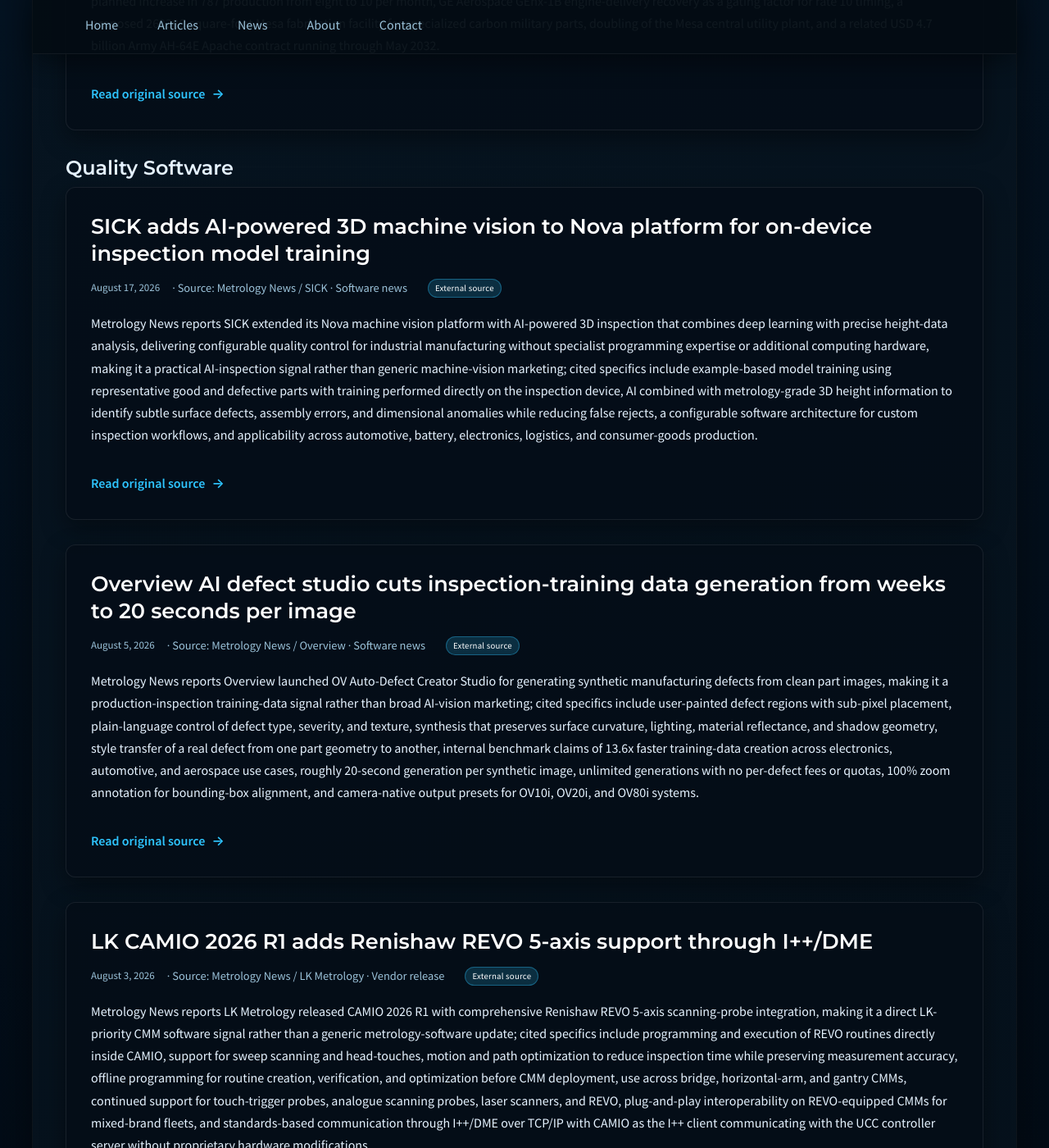
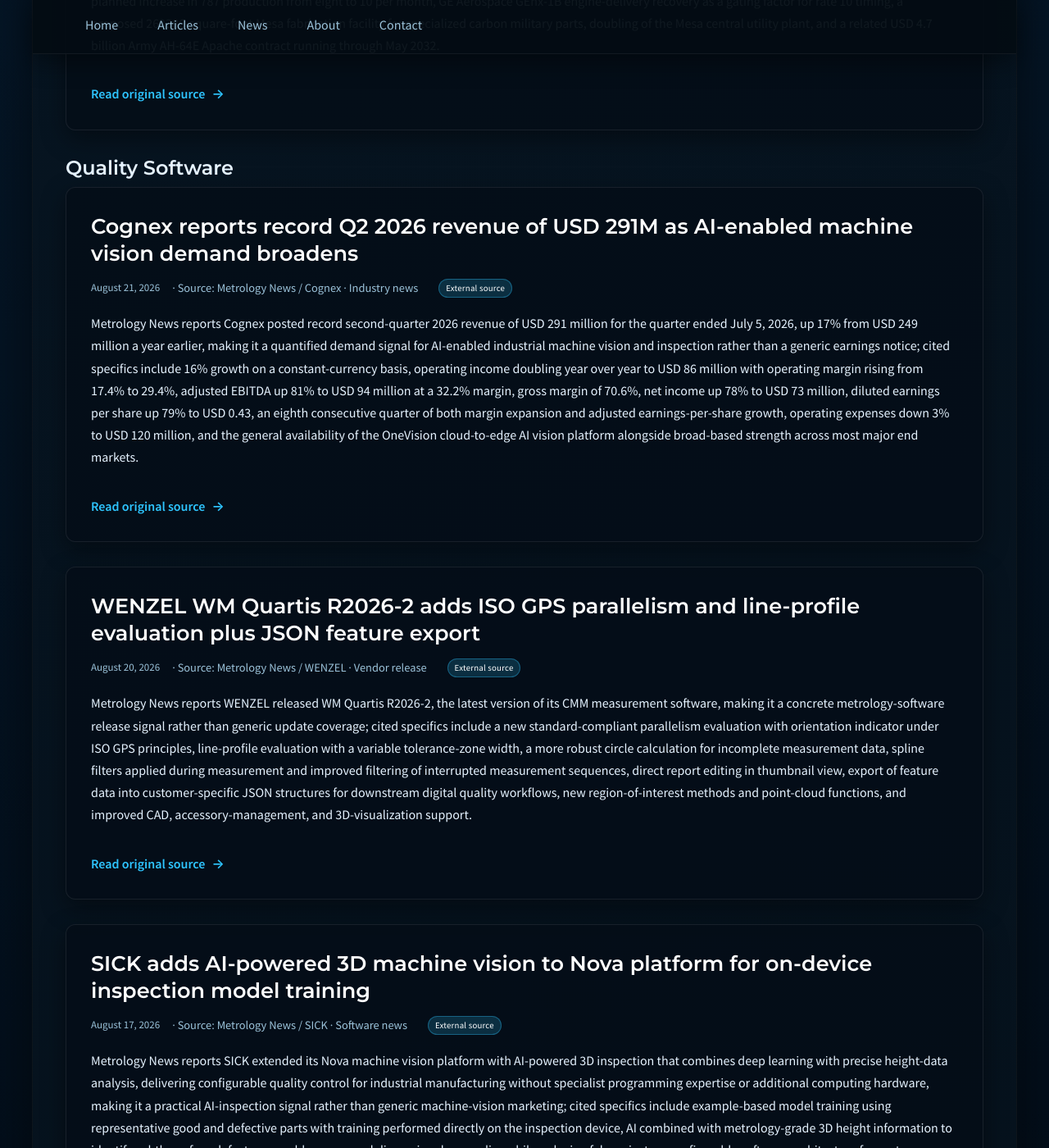
Before and after one commit to JohnForeman/MetrologyCentral, a Jekyll site: the page built from news.md, in a window 1280 px wide and 1400 px high, scrolled down 5489 px. Shown: the whole window at 82% size. Built offline with Jekyll 4.4.1, drawn with Linux system fonts in a browser that asks for light colours.

Commit message:
Add high-signal quality software news for Aug 21 sweep (Cognex Q2 AI machine vision, WENZEL WM Quartis R2026-2)

```diff
--- a/_data/news.yml
+++ b/_data/news.yml
@@ -1,4 +1,36 @@
 ---
+- date: '2026-08-21'
+  title: Cognex reports record Q2 2026 revenue of USD 291M as AI-enabled machine vision demand broadens
+  source: Metrology News / Cognex
+  sector: quality_software
+  kind: industry_news
+  summary: >-
+    Metrology News reports Cognex posted record second-quarter 2026 revenue of USD 291 million for the quarter ended
+    July 5, 2026, up 17% from USD 249 million a year earlier, making it a quantified demand signal for AI-enabled
+    industrial machine vision and inspection rather than a generic earnings notice; cited specifics include 16% growth
+    on a constant-currency basis, operating income doubling year over year to USD 86 million with operating margin
+    rising from 17.4% to 29.4%, adjusted EBITDA up 81% to USD 94 million at a 32.2% margin, gross margin of 70.6%, net
+    income up 78% to USD 73 million, diluted earnings per share up 79% to USD 0.43, an eighth consecutive quarter of
+    both margin expansion and adjusted earnings-per-share growth, operating expenses down 3% to USD 120 million, and
+    the general availability of the OneVision cloud-to-edge AI vision platform alongside broad-based strength across
+    most major end markets.
+  url: https://metrology.news/cognex-reports-record-q2-revenue-as-ai-enabled-machine-vision-drives-growth/
+- date: '2026-08-20'
+  title: WENZEL WM Quartis R2026-2 adds ISO GPS parallelism and line-profile evaluation plus JSON feature export
+  source: Metrology News / WENZEL
+  sector: quality_software
+  kind: vendor_release
+  summary: >-
+    Metrology News reports WENZEL released WM Quartis R2026-2, the latest version of its CMM measurement software,
+    making it a concrete metrology-software release signal rather than generic update coverage; cited specifics include
+    a new standard-compliant parallelism evaluation with orientation indicator under ISO GPS principles, line-profile
+    evaluation with a variable tolerance-zone width, a more robust circle calculation for incomplete measurement data,
+    spline filters applied during measurement and improved filtering of interrupted measurement sequences, direct report
+    editing in thumbnail view, export of feature data into customer-specific JSON structures for downstream digital
+    quality workflows, new region-of-interest methods and point-cloud functions, and improved CAD, accessory-management,
+    and 3D-visualization support.
+  url: https://metrology.news/wenzel-wm-quartis-r2026-2-enhances-measurement-evaluation-reporting-and-digital-integration/
+
 - date: '2026-08-18'
   title: Raytheon wins USD 22.9B seven-year Navy contract to ramp Tomahawk missile production
   source: Manufacturing Dive / RTX / U.S. Navy
```
